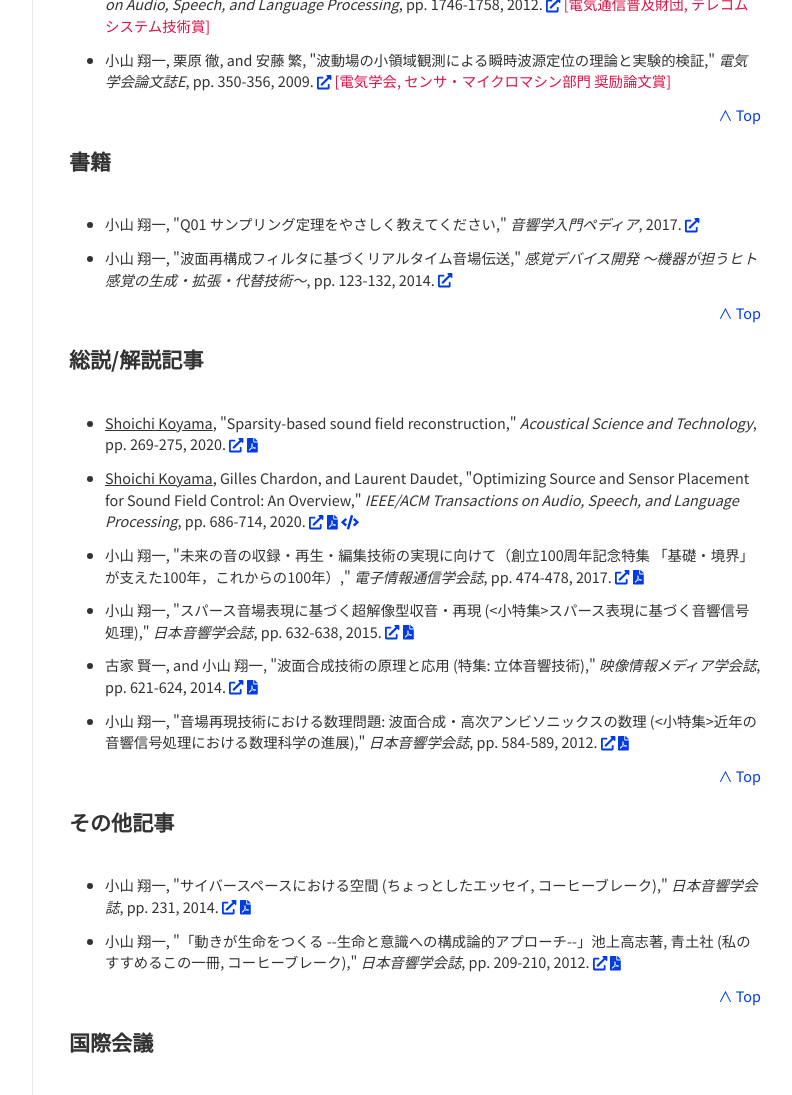
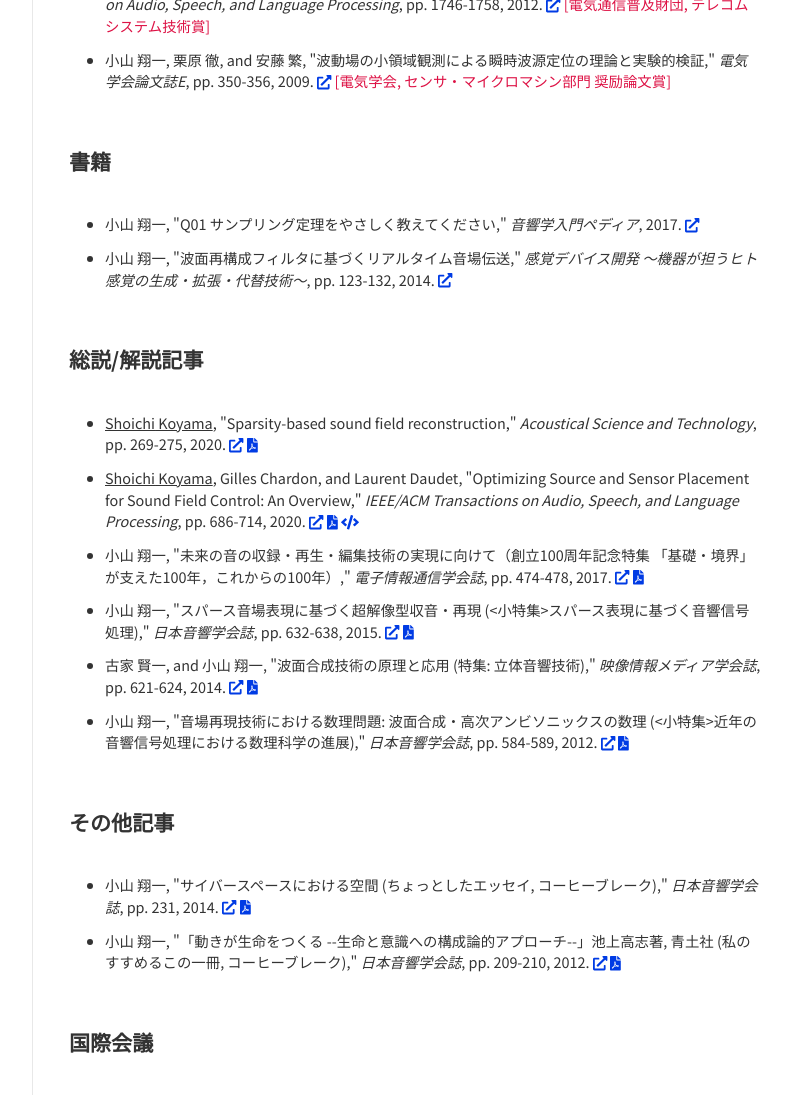
Before and after one commit to sh01k/sh01k.github.io, a Jekyll site: the page built from docs/ja/publications.md, in a window 1280 px wide. Shown: the part 1957-3052 px from the top of the page, without its empty margins (357-1149 px from the left). Built offline with Jekyll 4.4.1, drawn with Linux system fonts in a browser that asks for light colours; nearby versions of some CDN libraries.

Commit message:
added button

```diff
--- a/docs/_includes/footer.html
+++ b/docs/_includes/footer.html
@@ -18,6 +18,8 @@
     </p>
   </div>
 
+  <div id="page-top"><a href="#">&and;</a></div>
+
   <!-- <div class="footer-col">
     <p>{{ site.description | escape }}</p>
   </div> -->
--- a/docs/_includes/head.html
+++ b/docs/_includes/head.html
@@ -47,7 +47,14 @@
 <!-- <script async src="https://use.fontawesome.com/releases/v5.0.12/js/all.js"></script> -->
 <script async src="https://use.fontawesome.com/releases/v5.15.0/js/all.js"></script>
 
-<!-- <script type='text/javascript' src='/assets/js/jquery-3.6.0.min.js'></script>
-<script type='text/javascript' src='/assets/js/smooth_scroll.js'></script> -->
+<script type='text/javascript' src='/assets/js/jquery-3.6.0.min.js'></script>
+<script type='text/javascript' src='/assets/js/smooth_scroll.js'></script>
+<script type='text/javascript' src='/assets/js/back_to_top.js'></script>
+
+<style>
+  #page-top { position: fixed; bottom: 20px; right: 20px; font-size: 140%; }
+  #page-top a { display: block; background: #666; color: #fff; width: 60px; padding: 10px 0; text-align: center; text-decoration: none; border-radius: 10px; }
+  #page-top a:hover { background: #999; text-decoration: none; }
+</style>
 
 {% include custom-head.html %}
--- a/docs/assets/js/back_to_top.js
+++ b/docs/assets/js/back_to_top.js
@@ -1,13 +1,13 @@
 $(function () {
 	var topBtn = $('#page-top');
-	topBtn.hide();
-	$(window).scroll(function () {
+	//topBtn.hide();
+	/*$(window).scroll(function () {
 		if ($(this).scrollTop() > 500) {
 			topBtn.fadeIn();
 		} else {
 			topBtn.fadeOut();
 		}
-	});
+	});*/
 	topBtn.click(function () {
 		$('body,html').animate({
 			scrollTop: 0
--- a/docs/assets/js/smooth_scroll.js
+++ b/docs/assets/js/smooth_scroll.js
@@ -1,10 +1,11 @@
 $(function(){
     $('a[href^="#"]').click(function(){
-        let speed = 400;
+        let speed = 300;
         let href = $(this).attr("href");
         let target = $(href == "#" || href == "" ? 'html' : href);
         let position = target.offset().top;
-        $('body,html').animate({scrollTop:position}, speed, "swing");
+        //$('body,html').animate({scrollTop:position}, speed, "swing");
+        $('*').animate({scrollTop:position}, speed, "swing");
         return false;
     });
 });
--- a/docs/ja/publications.md
+++ b/docs/ja/publications.md
@@ -13,7 +13,6 @@
     ul#bibtex_js { font-size: 80%; margin-bottom: 0.5rem;}
     #award { color: #d14 }
     [class="Shoichi Koyama"] {text-decoration: underline;}
-    #page-top { float:right; font-size: 80%; }
 </style>
 
 <div id="bibtex_js_menu">
@@ -22,39 +21,30 @@
 
 <h3 id="journal"> 原著論文 </h3>
 <div class="bibtex_display" category="Journal Papers|Letters"></div>
-<div id="page-top"><a href="#bibtex_js_menu">&and; Top</a></div>
 
 <h3 id="book"> 書籍 </h3>
 <div class="bibtex_display" category="Books"></div>
-<div id="page-top"><a href="#bibtex_js_menu">&and; Top</a></div>
 
 <h3 id="article"> 総説/解説記事 </h3>
 <div class="bibtex_display" category="Articles"></div>
-<div id="page-top"><a href="#bibtex_js_menu">&and; Top</a></div>
 
 <h3 id="other"> その他記事 </h3>
 <div class="bibtex_display" category="Others"></div>
-<div id="page-top"><a href="#bibtex_js_menu">&and; Top</a></div>
 
 <h3 id="int-conf"> 国際会議 </h3>
 <div class="bibtex_display" category="International Conferences"></div>
-<div id="page-top"><a href="#bibtex_js_menu">&and; Top</a></div>
 
 <h3 id="dom-conf"> 国内会議 </h3>
 <div class="bibtex_display" category="Domestic Conferences"></div>
-<div id="page-top"><a href="#bibtex_js_menu">&and; Top</a></div>
 
 <h3 id="talk"> その他講演 </h3>
 <div class="bibtex_display" category="Talks"></div>
-<div id="page-top"><a href="#bibtex_js_menu">&and; Top</a></div>
 
 <h3 id="demo"> 展示/デモ </h3>
 <div class="bibtex_display" category="Demo"></div>
-<div id="page-top"><a href="#bibtex_js_menu">&and; Top</a></div>
 
 <h3 id="disser"> 学位論文 </h3>
 <div class="bibtex_display" category="Dissertation"></div>
-<div id="page-top"><a href="#bibtex_js_menu">&and; Top</a></div>
 
 <div class="bibtex_structure">
     <div class="sort year" extra="DESC number">
```
Also changed, not shown: docs/publications.md (+0 -7 lines).
